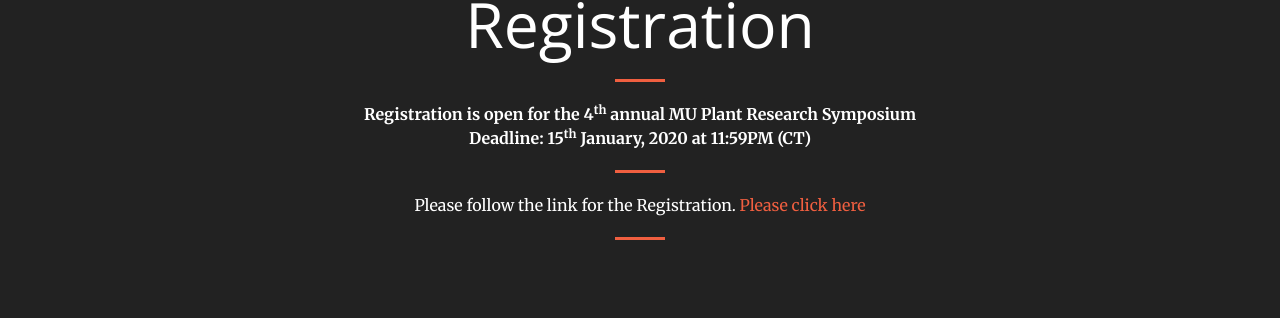
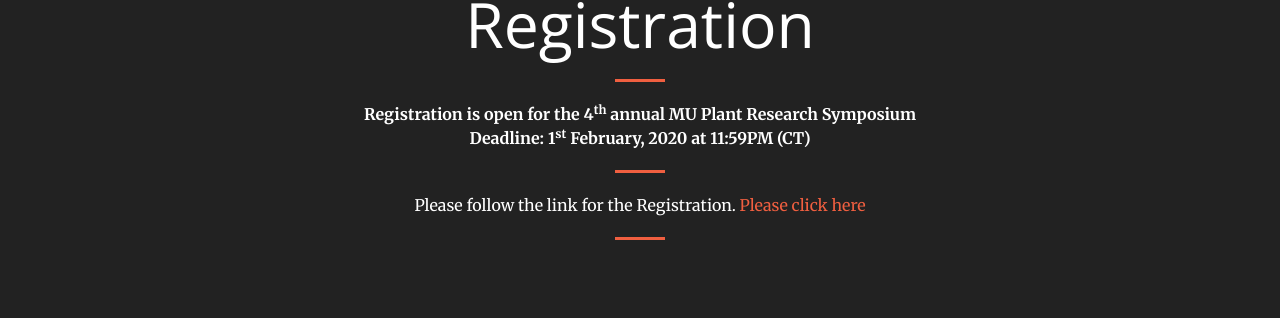
Before and after one commit to mupioneersymposium/mupioneersymposium.github.io, a Jekyll site: the page built from register.md, in a window 1280 px wide. Shown: the part 153-471 px from the top of the page. Built offline with Jekyll 4.4.1, drawn with Linux system fonts in a browser that asks for light colours.

Commit message:
Update register.md

```diff
--- a/register.md
+++ b/register.md
@@ -6,7 +6,7 @@ layout: regular
 # Registration
 <hr style="clear: both;" />
 **Registration is open for the 4<sup>th</sup> annual MU Plant Research Symposium** <br />
-**Deadline: 15<sup>th</sup> January, 2020 at 11:59PM (CT)**
+**Deadline: 1<sup>st</sup> February, 2020 at 11:59PM (CT)**
 <hr style="clear: both;" />
 Please follow the link for the Registration. <a href="https://docs.google.com/forms/d/1SqtC3UPw-0iWJysukFMbDTpJI2-hpTSw9l7zxAH8e8s/edit" target="_blank"> Please click here
 <hr style="clear: both;" />
```
